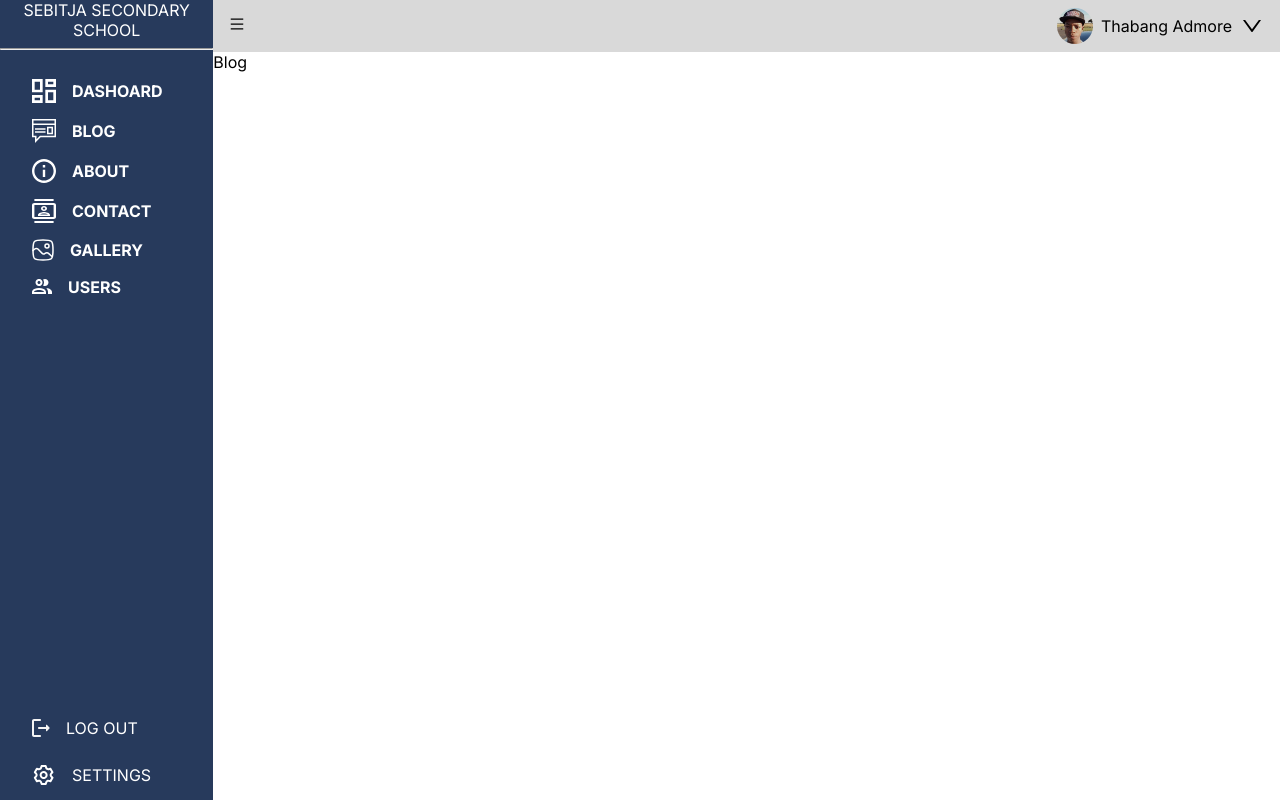
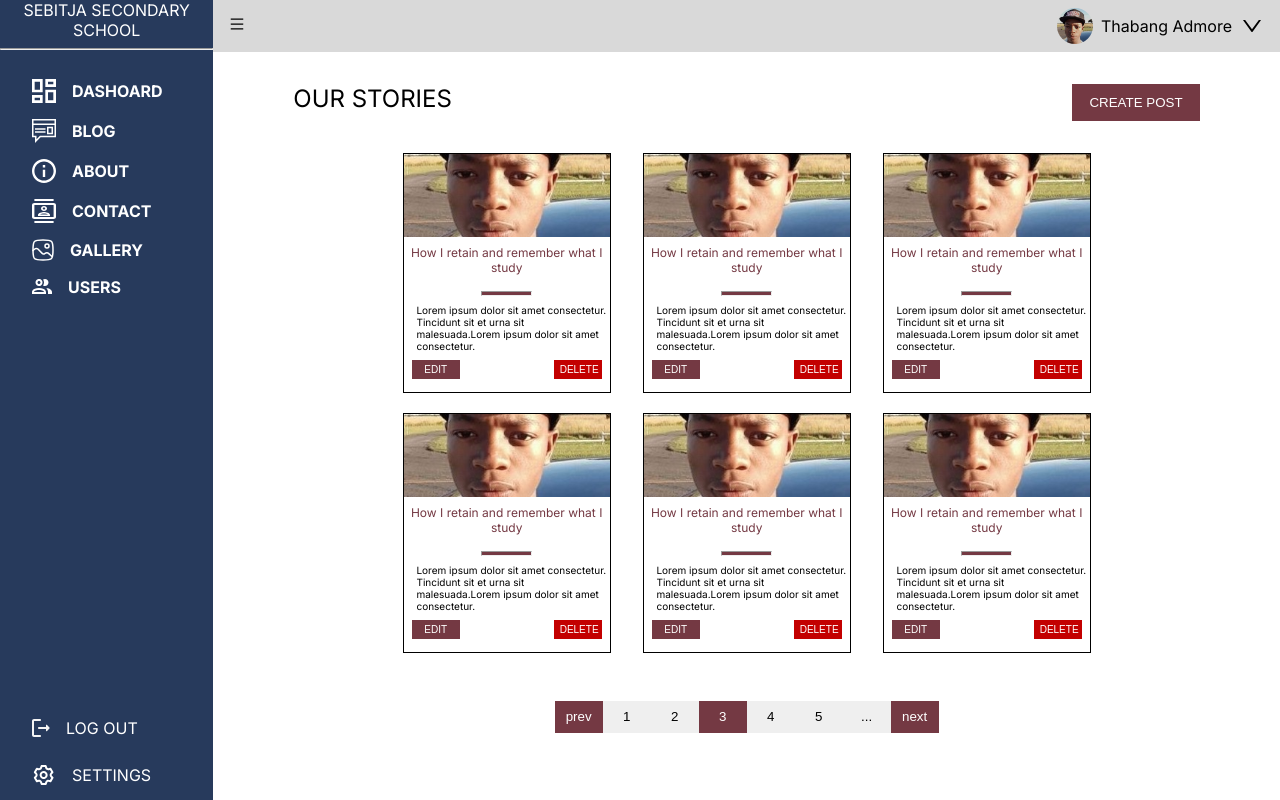
Before and after one commit to ThabangNWU/school-site, a React (Vite) app: page /home/blog in a window 1280 px wide. Built offline with nearby package versions, Linux system fonts and the light colour scheme.

Commit message:
Added styles for blog,login and about us

```diff
--- a/src/components/About.tsx
+++ b/src/components/About.tsx
@@ -8,7 +8,9 @@ const About = () => {
   const handleOurVision = () => {};
 
   return (
-    <div>
+    <div className="about">
+      <p className="about__title">About us</p>
+      <div className="about__content">
       <p>About us</p>
       <input type="text"></input>
       <button onClick={() => handleAboutUs()}>Save</button>
@@ -20,6 +22,7 @@ const About = () => {
       <p>Our Vision</p>
       <input type="text"></input>
       <button onClick={() => handleOurVision()}>Save</button>
+      </div>
     </div>
   );
 };
--- a/src/components/Blog.tsx
+++ b/src/components/Blog.tsx
@@ -1,9 +1,34 @@
-import React from 'react'
+import React from "react";
+import BlogCard from "./BlogCard";
 
 const Blog = () => {
+  const arr = [1, 2, 3, 4, 5, 6];
   return (
-    <div>Blog</div>
-  )
-}
+    <div className="blog">
+      <div className="blog__header">
+        <p>OUR STORIES</p>
+        <button>CREATE POST</button>
+      </div>
+      <div className="blog__cards">
+        <BlogCard />
+        <BlogCard />
+        <BlogCard />
+      </div>
+      <br></br>
+      <div className="blog__cards">
+        <BlogCard />
+        <BlogCard />
+        <BlogCard />
+      </div>
+      <div className="blog__buttons">
+        <button>prev</button>
+        {arr.map((post) => (
+          <button className={`blog__button__${post}`}>{post == 6? "...": post}</button>
+        ))}
+        <button>next</button>
+      </div>
+    </div>
+  );
+};
 
-export default Blog
+export default Blog;
--- a/src/components/BlogCard.tsx
+++ b/src/components/BlogCard.tsx
@@ -0,0 +1,21 @@
+import img from "../assets/me.jpg";
+
+const BlogCard = () => {
+  return (
+    <div className="blogcard">
+      <img src={img} />
+      <p className="blogcard__heading">How I retain and remember what I study</p>
+      <hr></hr>
+      <p className="blogcard__content">
+        Lorem ipsum dolor sit amet consectetur. Tincidunt sit et urna sit
+        malesuada.Lorem ipsum dolor sit amet consectetur.
+      </p>
+      <div className="blogcard__buttons">
+        <button>EDIT</button>
+        <button>DELETE</button>
+      </div>
+    </div>
+  );
+};
+
+export default BlogCard;
--- a/src/components/Login.tsx
+++ b/src/components/Login.tsx
@@ -4,15 +4,15 @@ import { signInWithEmailAndPassword, getAuth } from "firebase/auth";
 import { initializeApp } from "firebase/app";
 import { firebaseConfig } from "../firebaseConfig";
 import { getFirestore, getDoc, doc } from "firebase/firestore";
-import { useContext } from 'react';
-import { MyContext } from '../App';
+import { useContext } from "react";
+import { MyContext } from "../App";
 
 interface LoginFormProps {}
 
 const Login: React.FC<LoginFormProps> = () => {
   const app = initializeApp(firebaseConfig);
   const db = getFirestore(app);
-  const auth = getAuth()
+  const auth = getAuth();
   const navigate = useNavigate();
   const [userEmail, setUserEmail] = useState("");
   const [userName, setUserName] = useState("");
@@ -24,9 +24,9 @@ const Login: React.FC<LoginFormProps> = () => {
   const handleLogin = () => {
     signInWithEmailAndPassword(auth, userEmail, userPassword)
       .then(async (cred) => {
-        console.log(cred)
-        setId(cred.user.uid)
-        setEmail(cred.user.email)
+        console.log(cred);
+        setId(cred.user.uid);
+        setEmail(cred.user.email);
 
         // try {
         //     const userDoc = await getDoc(doc(db, 'users', cred.user.uid))
@@ -38,34 +38,32 @@ const Login: React.FC<LoginFormProps> = () => {
         // } catch (error) {
         //     setError(error.message)
         // }
-        navigate("/home")
+        navigate("/home");
       })
-      .catch((error) => setError(error))
+      .catch((error) => setError(error));
   };
 
   return (
-    <div>
+    <div className="login">
+      <div className="login__content">
         <h2>Login</h2>
         {error && <p style={{ color: "red" }}>{error}</p>}
-      <div>
-        <label htmlFor="email">Email:</label>
           <input
             type="email"
             id="email"
+            placeholder="Enter email"
             value={userEmail}
             onChange={(e) => setUserEmail(e.target.value)}
           />
-      </div>
-      <div>
-        <label htmlFor="password">Password:</label>
           <input
             type="password"
             id="password"
+            placeholder="Enter password"
             value={userPassword}
             onChange={(e) => setUserPassword(e.target.value)}
           />
+        <button onClick={handleLogin}>Login</button>
       </div>
-      <button onClick={handleLogin}>Login</button>
     </div>
   );
 };
--- a/src/css/about.css
+++ b/src/css/about.css
@@ -0,0 +1,36 @@
+.about {
+    display: flex;
+    flex-direction: column;
+}
+
+.about__title {
+    font-size: 1.5rem;
+    padding: 1.5rem 5rem;
+}
+
+.about__content {
+    display: flex;
+    flex-direction: column;
+    padding: 0rem 5rem 0rem 5rem;
+}
+
+.about__content p {
+    font-size: 1rem;
+    padding: 1rem 0rem 1rem;
+}
+
+.about__content input {
+    height: 7rem;
+    background-color: #D9D9D9;
+    border: 0px;
+}
+
+.about__content button {
+    height: 2.5rem;
+    background-color: #743943;
+    width: 5rem;
+    color: white;
+    border: 0px;
+    margin-top: 1rem;
+    align-self: flex-end;
+}
--- /dev/null
+++ b/src/css/blog.css
@@ -0,0 +1,60 @@
+.blog {
+  height: 100%;
+}
+
+.blog__header {
+  display: flex;
+  justify-content: space-between;
+  padding: 2rem 5rem 2rem 5rem;
+}
+
+.blog__header p {
+  font-size: 1.5rem;
+}
+
+.blog__header button {
+  width: 8rem;
+  height: 2.3rem;
+  background-color: #743943;
+  color: white;
+  border: 0;
+}
+
+.blog__cards {
+  display: flex;
+  padding: 0rem 2rem 0rem 2rem;
+  gap: 2rem;
+  justify-content: center;
+}
+
+.blog__buttons {
+  display: flex;
+  justify-content: center;
+  margin-top: 3rem;
+}
+
+.blog__buttons button {
+  width: 3rem;
+  height: 2rem;
+  border: 0px;
+}
+
+.blog__buttons button:first-child {
+  background-color: #743943;
+  color: white;
+}
+
+.blog__buttons button:last-child {
+  background-color: #743943;
+  color: white;
+}
+
+.blog__buttons button:last-child {
+  background-color: #743943;
+  color: white;
+}
+
+.blog__button__3 {
+  background-color: #743943;
+  color: white;
+}
--- /dev/null
+++ b/src/css/blogcard.css
@@ -0,0 +1,56 @@
+.blogcard {
+  border: 1px solid black;
+  width: 13rem;
+  height: 15rem;
+}
+
+.blogcard img {
+  width: 100%;
+  height: 35%;
+  object-fit: cover;
+}
+
+.blogcard__heading {
+  text-align: center;
+  padding: 0.5rem 0 0.5rem 0;
+  color: #743943;
+  font-size: 12px;
+}
+
+.blogcard hr {
+  width: 25%;
+  height: 0.3rem;
+  background-color: #743943;
+}
+
+.blogcard__content {
+  padding-left: 0.8rem;
+  font-size: 10px;
+  font-family: 'Inter', sans-serif;
+}
+
+.blogcard__buttons {
+  display: flex;
+  justify-content: space-between;
+  padding: 0 0.5rem 0 0.5rem;
+  margin-top: 0.5rem;
+}
+
+.blogcard__buttons button {
+  width: 3rem;
+  height: 1.2rem;
+  font-size: 10px;
+  text-align: center;
+}
+
+.blogcard__buttons button:first-child {
+  background-color: #743943;
+  color: white;
+  border: 0px;
+}
+
+.blogcard__buttons button:nth-child(2) {
+    background-color: #C30000;
+    color: white;
+    border: 0px;
+  }
--- /dev/null
+++ b/src/css/login.css
@@ -0,0 +1,34 @@
+.login {
+    display: flex;
+    width: 100vw;
+    height: 100vh;
+    align-items: center;
+    justify-content: center;
+    background-color: #273a5c;
+}
+
+.login__content {
+    display: flex;
+    flex-direction: column;
+    gap: 2rem;
+}
+
+.login__content h2 {
+    text-align: center;
+}
+
+.login__content input {
+    width: 20rem;
+    height: 2.5rem;
+    padding-left: .8rem;
+    background-color: #273a5c;
+    border: 1px solid white;
+}
+
+.login__content button {
+    width: 20rem;
+    height: 2rem;
+    cursor: pointer;
+    color: #273a5c;
+    border: 1px solid white;
+}
--- a/src/index.css
+++ b/src/index.css
@@ -1,9 +1,12 @@
 @import url('https://fonts.googleapis.com/css2?family=Inter:wght@400;700&display=swap');
-@import url(../src/css/portalNavbar.css);
-@import url(../src/css/contactdashboard.css);
-@import url(../src/css/users.css);
+@import url("../src/css/portalNavbar.css");
+@import url("../src/css/contactdashboard.css");
+@import url("../src/css/users.css");
 @import url("./css/PortalSideNavbar.css");
-
+@import url("./css/login.css");
+@import url("./css/blogcard.css");
+@import url("./css/blog.css");
+@import url("./css/about.css");
 
 /* reset */
 *,
@@ -32,7 +35,7 @@ img {
 }
 
 body {
-  font-family: 'Inter', sans-serif;;
+  font-family: 'Inter', sans-serif;
   margin: 0;
   overflow-x:hidden;
 }
```
Lines whose indentation alone changed are shown as unchanged.
